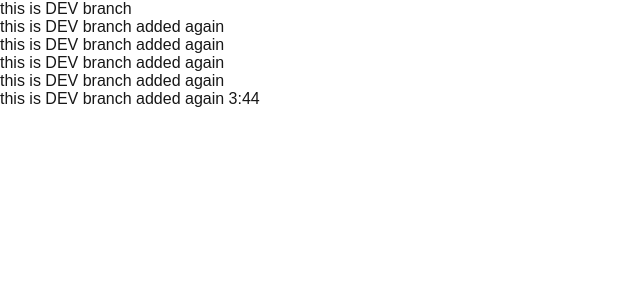
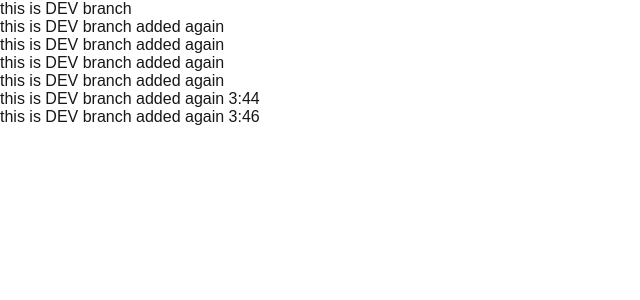
Before and after one commit to Anki-1611/React-app, a Next.js app: page / in a window 1280 px wide. Shown: the top 300 px of the page, without its empty margins (0-640 px from the left). Built offline with nearby package versions, Linux system fonts and the light colour scheme.

Commit message:
this is DEV branch added again 3:46
this is DEV branch added again 3:46

```diff
--- a/src/app/page.js
+++ b/src/app/page.js
@@ -9,5 +9,6 @@ export default function Home() {
     <div>this is DEV branch added again</div>
     <div>this is DEV branch added again</div>
     <div>this is DEV branch added again 3:44</div>
+    <div>this is DEV branch added again 3:46</div>
   </div>;
 }
```
